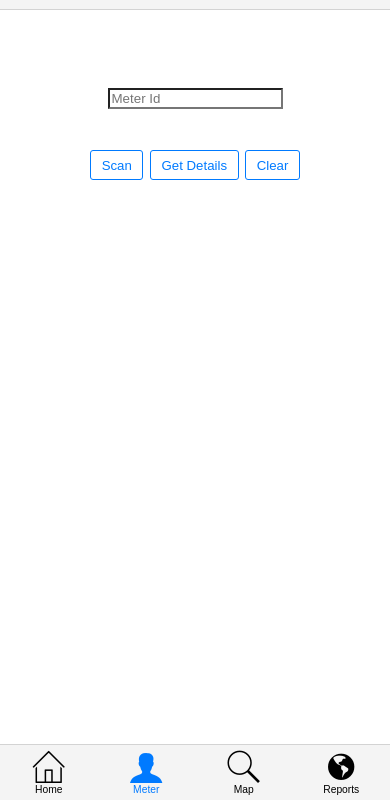
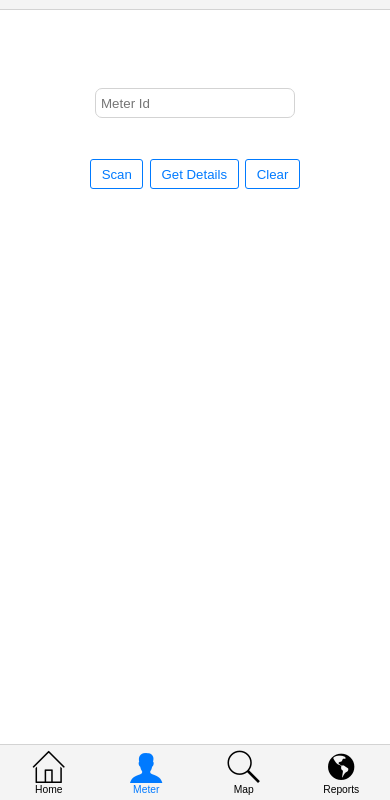
Before and after one commit to wacarlton/ih2oApp, a plain HTML site: page intelliH2O App/index.html in a window 390 px wide. Both pictures are taken after a click on the link "Meter". Shown: the part 44-844 px from the top of the page. Drawn offline with Linux system fonts and the light colour scheme; some packages are replaced by stand-ins of ours.

Commit message:
Changes made by Swetha Manadav (swetha.mandava@capstonemetering.com). Changes to meter id text box

```diff
--- a/intelliH2O App/index.html
+++ b/intelliH2O App/index.html
@@ -53,7 +53,7 @@
             <form data-bind="events: { keyup: checkEnter }">
                 <div class="meterArea">
                     <label>
-                       <input type="text" data-bind="value: meterId" placeholder="Meter Id" />
+                       <input type="text" data-bind="value: meterId" placeholder="Meter Id" data-clear-btn="true" />
                     </label>
                 </div>
                 <div class="buttonArea">
--- a/intelliH2O App/styles/main.css
+++ b/intelliH2O App/styles/main.css
@@ -37,7 +37,12 @@ body, html {
 }
 
 .meterArea input {
-    width: 175px;
+    width: 200px;
+    -moz-border-radius: 7px;
+    border-radius: 7px;
+    border: solid 1px lightgrey;
+    padding: 5px;
+    height: 30px;
 }
 
 /* IMAGE STYLES*/
```
